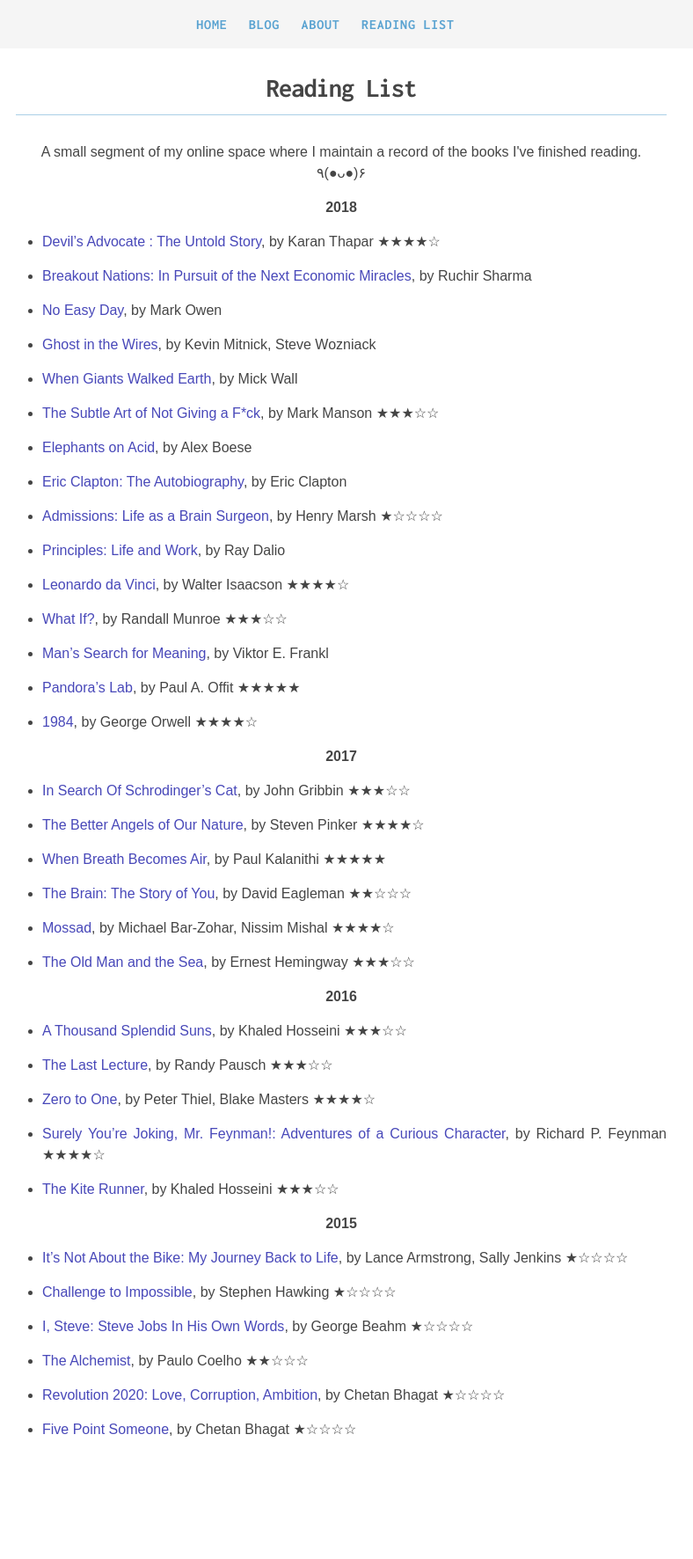
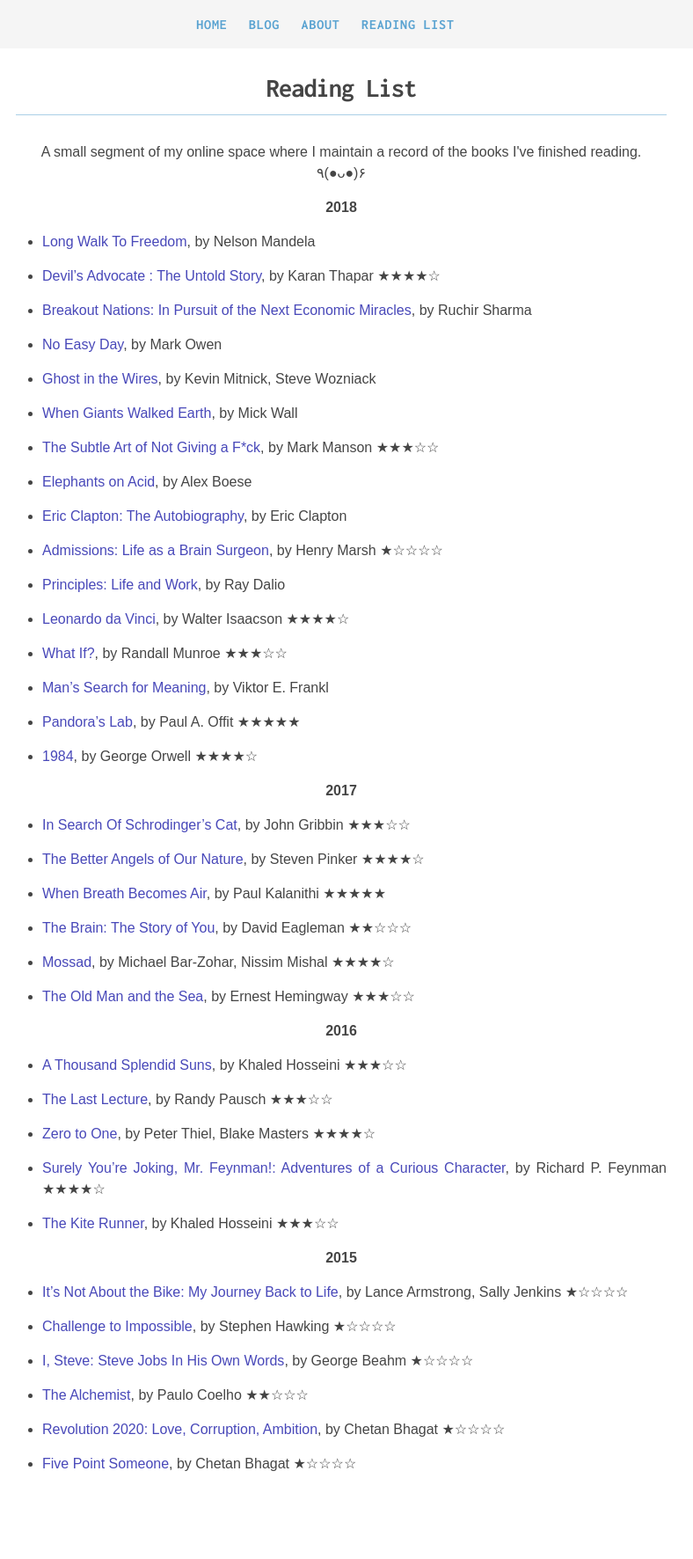
Before and after one commit to lprimeroo/saruftw.github.io.old, a Jekyll site: the page built from readinglist.md, in a window 1280 px wide. Shown: the whole page at 88% size, without its empty margins (252-1040 px from the left). Built offline with Jekyll 4.4.1, drawn with Linux system fonts in a browser that asks for light colours; nearby versions of some CDN libraries; before the commit the page ends 1733 px from its top, so only the background shows below that.

Commit message:
Update readinglist.md

```diff
--- a/readinglist.md
+++ b/readinglist.md
@@ -11,6 +11,8 @@ permalink: /readinglist/
 <p align="center">
 	<strong>2018</strong>
 </p>
+
+* <a href="https://www.amazon.com/Long-Walk-Freedom-Abacus-Anniversary-ebook/dp/B00CAUHF6U/ref=sr_1_1?ie=UTF8&qid=1539192623&sr=8-1&keywords=long+walk+to+freedom">Long Walk To Freedom</a>, by Nelson Mandela
 
 * <a href="https://www.amazon.com/Devils-Advocate-Untold-Karan-Thapar/dp/9352779843/ref=sr_1_1?ie=UTF8&qid=1539192518&sr=8-1&keywords=devils+advocate+karan+thapar">Devil's Advocate : The Untold Story</a>, by Karan Thapar<span>  &#9733;&#9733;&#9733;&#9733;&#9734;</span>
 
```
